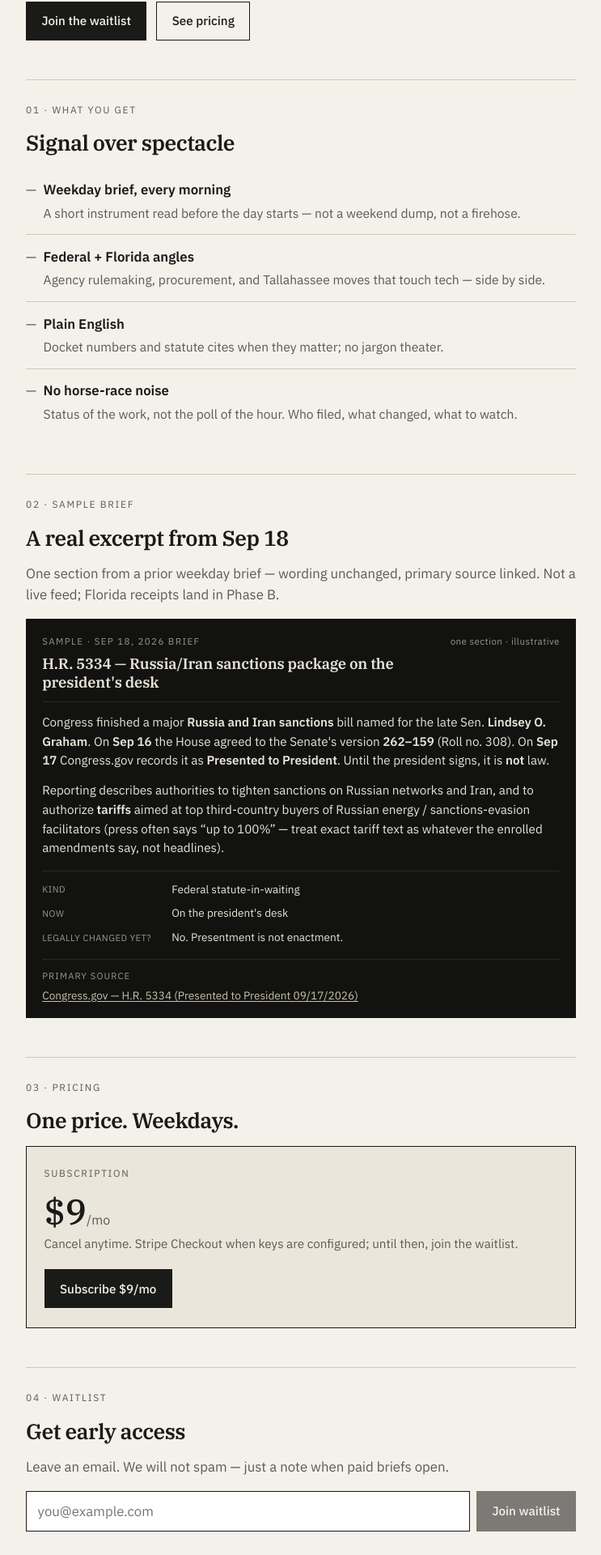
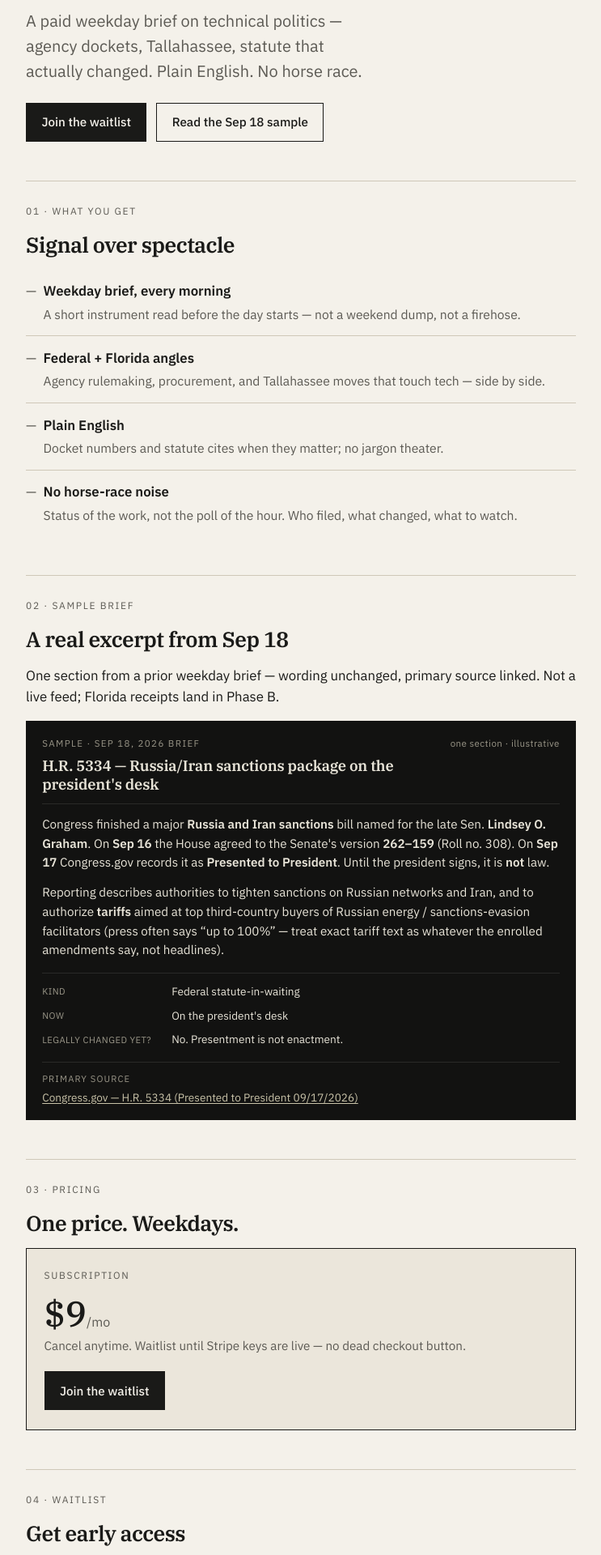
Before and after one commit to gizaom/the-status-board, a Next.js app: page / in a window 1280 px wide. Shown: the part 339-2259 px from the top of the page at 81% size, without its empty margins (268-1011 px from the left). Built offline with nearby package versions, Linux system fonts and the light colour scheme; no server answers.

Commit message:
Design taste pass: paper/board, IBM Plex, hero + CTAs

```diff
--- a/app/layout.tsx
+++ b/app/layout.tsx
@@ -1,5 +1,31 @@
 import type { Metadata } from "next";
+import {
+  IBM_Plex_Mono,
+  IBM_Plex_Sans,
+  IBM_Plex_Serif,
+} from "next/font/google";
 import "./globals.css";
+
+const plexSans = IBM_Plex_Sans({
+  subsets: ["latin"],
+  weight: ["400", "500", "600"],
+  variable: "--font-plex-sans",
+  display: "block",
+});
+
+const plexSerif = IBM_Plex_Serif({
+  subsets: ["latin"],
+  weight: ["500", "600"],
+  variable: "--font-plex-serif",
+  display: "block",
+});
+
+const plexMono = IBM_Plex_Mono({
+  subsets: ["latin"],
+  weight: ["400", "500"],
+  variable: "--font-plex-mono",
+  display: "block",
+});
 
 export const metadata: Metadata = {
   title: "The Status Board — Weekday technical politics brief",
@@ -13,20 +39,11 @@ export default function RootLayout({
   children: React.ReactNode;
 }>) {
   return (
-    <html lang="en">
-      <head>
-        <link rel="preconnect" href="https://fonts.googleapis.com" />
-        <link
-          rel="preconnect"
-          href="https://fonts.gstatic.com"
-          crossOrigin="anonymous"
-        />
-        <link
-          href="https://fonts.googleapis.com/css2?family=IBM+Plex+Sans:wght@400;500;600&family=IBM+Plex+Serif:wght@500;600&display=swap"
-          rel="stylesheet"
-        />
-      </head>
-      <body>{children}</body>
+    <html
+      lang="en"
+      className={`${plexSans.variable} ${plexSerif.variable} ${plexMono.variable}`}
+    >
+      <body className={plexSans.className}>{children}</body>
     </html>
   );
 }
--- a/app/page.tsx
+++ b/app/page.tsx
@@ -3,6 +3,11 @@ import { WaitlistForm } from "@/components/WaitlistForm";
 import { SubscribeButton } from "@/components/SubscribeButton";
 
 export default function HomePage() {
+  const stripeConfigured = Boolean(
+    process.env.STRIPE_SECRET_KEY?.trim() &&
+      process.env.STRIPE_PRICE_ID?.trim()
+  );
+
   return (
     <main className="site">
       <header className="masthead">
@@ -11,18 +16,19 @@ export default function HomePage() {
       </header>
 
       <section className="hero">
-        <p className="hero-kicker">Phase A · marketing lander</p>
-        <h1>The Status Board</h1>
+        <p className="hero-kicker">Weekday · Federal + Florida</p>
+        <h1>What moved. What matters. Before the day starts.</h1>
         <p className="hero-pitch">
-          A weekday technical politics brief covering federal and Florida —
-          what moved, what matters, in plain English.
+          A paid weekday brief on technical politics — agency dockets,
+          Tallahassee, statute that actually changed. Plain English. No horse
+          race.
         </p>
         <div className="hero-actions">
           <a className="btn" href="#waitlist">
             Join the waitlist
           </a>
-          <a className="btn btn-ghost" href="#pricing">
-            See pricing
+          <a className="btn btn-ghost" href="#sample">
+            Read the Sep 18 sample
           </a>
         </div>
       </section>
@@ -65,7 +71,7 @@ export default function HomePage() {
       <section className="section" id="sample">
         <p className="section-label">02 · Sample brief</p>
         <h2>A real excerpt from Sep 18</h2>
-        <p style={{ color: "var(--ink-muted)", marginTop: 0 }}>
+        <p className="lede">
           One section from a prior weekday brief — wording unchanged, primary
           source linked. Not a live feed; Florida receipts land in Phase B.
         </p>
@@ -83,17 +89,18 @@ export default function HomePage() {
             $9<span>/mo</span>
           </p>
           <p className="pricing-note">
-            Cancel anytime. Stripe Checkout when keys are configured; until
-            then, join the waitlist.
+            {stripeConfigured
+              ? "Cancel anytime. Stripe Checkout is live."
+              : "Cancel anytime. Waitlist until Stripe keys are live — no dead checkout button."}
           </p>
-          <SubscribeButton />
+          <SubscribeButton stripeConfigured={stripeConfigured} />
         </div>
       </section>
 
       <section className="section" id="waitlist">
         <p className="section-label">04 · Waitlist</p>
         <h2>Get early access</h2>
-        <p style={{ color: "var(--ink-muted)", marginTop: 0 }}>
+        <p className="lede">
           Leave an email. We will not spam — just a note when paid briefs open.
         </p>
         <WaitlistForm />
--- a/components/SubscribeButton.tsx
+++ b/components/SubscribeButton.tsx
@@ -2,7 +2,11 @@
 
 import { useState } from "react";
 
-export function SubscribeButton() {
+type Props = {
+  stripeConfigured: boolean;
+};
+
+export function SubscribeButton({ stripeConfigured }: Props) {
   const [busy, setBusy] = useState(false);
   const [message, setMessage] = useState("");
 
@@ -36,6 +40,16 @@ export function SubscribeButton() {
     }
   }
 
+  if (!stripeConfigured) {
+    return (
+      <div>
+        <a className="btn" href="#waitlist">
+          Join the waitlist
+        </a>
+      </div>
+    );
+  }
+
   return (
     <div>
       <button
```
